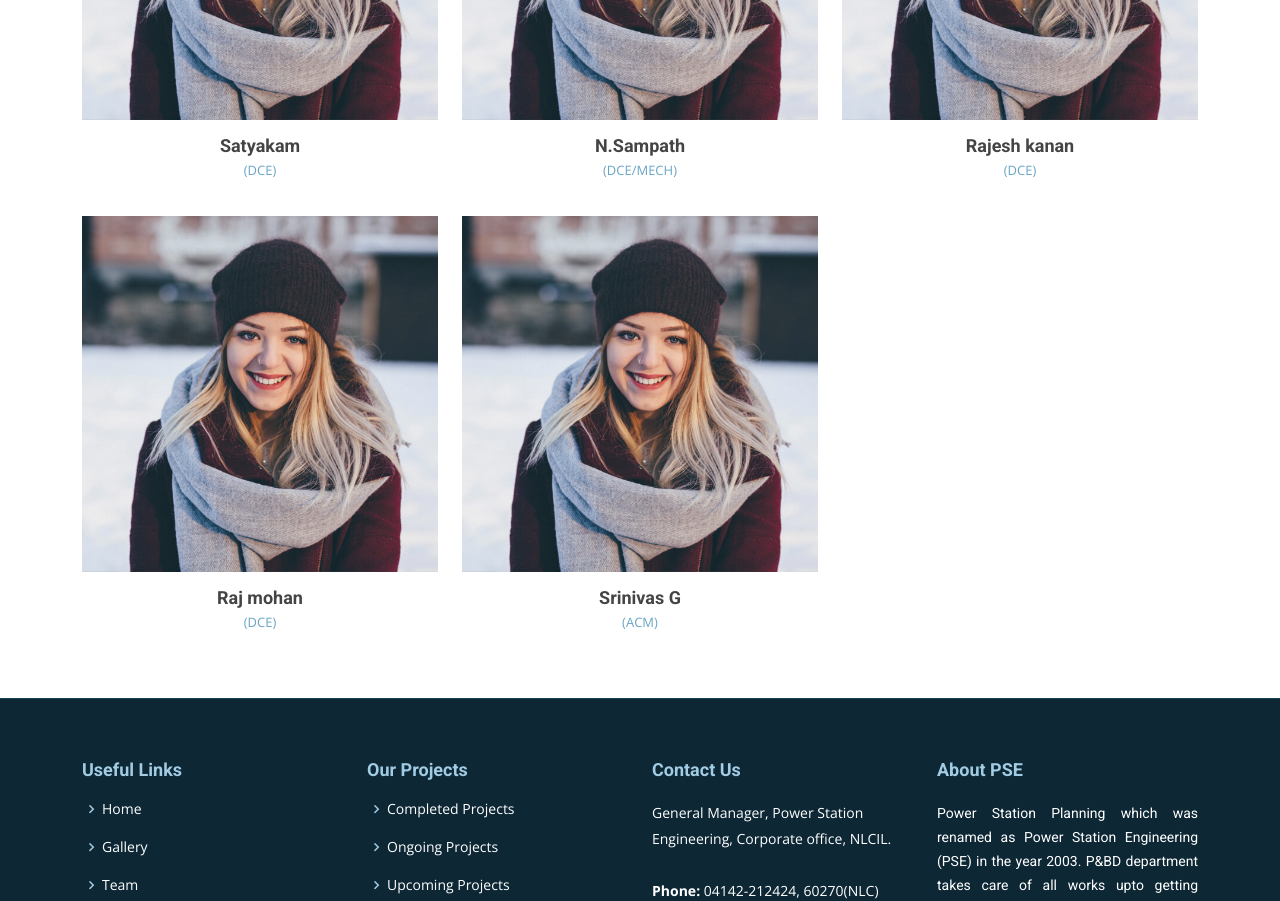
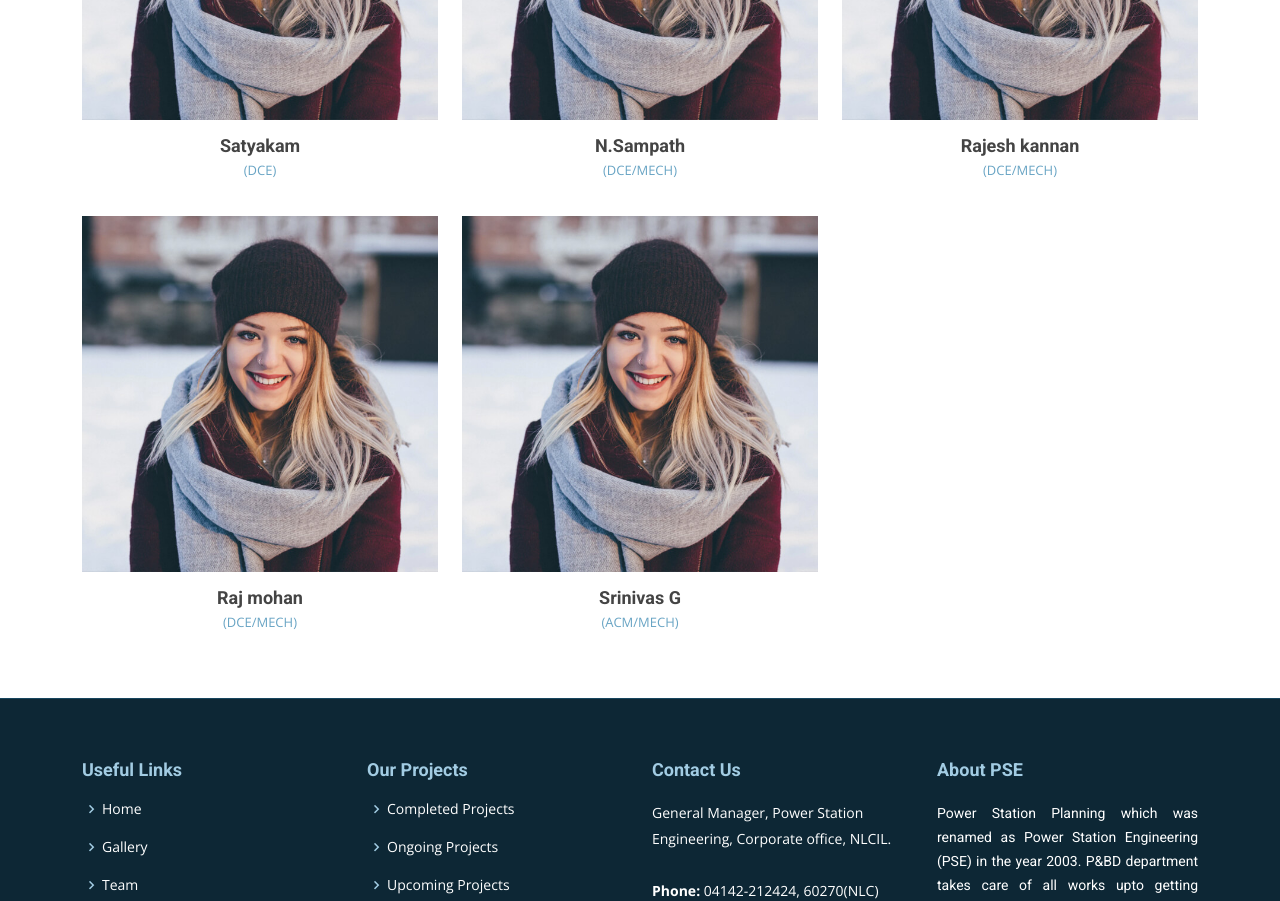
Before and after one commit to praveenreddy54/pse, a website: page public/team_mech.html in a window 1280 px wide. Shown: the part 900-1801 px from the top of the page. Drawn offline with nearby package versions, Linux system fonts and the light colour scheme.

Commit message:
Update team_mech.html

```diff
--- a/public/team_mech.html
+++ b/public/team_mech.html
@@ -244,8 +244,8 @@
                   </div>
                 </div>
                 <div class="member-info">
-                  <h4 align="center">Rajesh kanan</h4>
-                  <span align="center">(DCE)</span>
+                  <h4 align="center">Rajesh kannan</h4>
+                  <span align="center">(DCE/Mech)</span>
                 </div>
               </div>
             </div>
@@ -266,7 +266,7 @@
                 </div>
                 <div class="member-info">
                   <h4 align="center">Raj mohan</h4>
-                  <span align="center">(DCE)</span>
+                  <span align="center">(DCE/Mech)</span>
                 </div>
               </div>
             </div>
@@ -287,7 +287,7 @@
                 </div>
                 <div class="member-info">
                   <h4 align="center">Srinivas G</h4>
-                  <span align="center">(ACM)</span>
+                  <span align="center">(ACM/Mech)</span>
                 </div>
               </div>
             </div>
```
